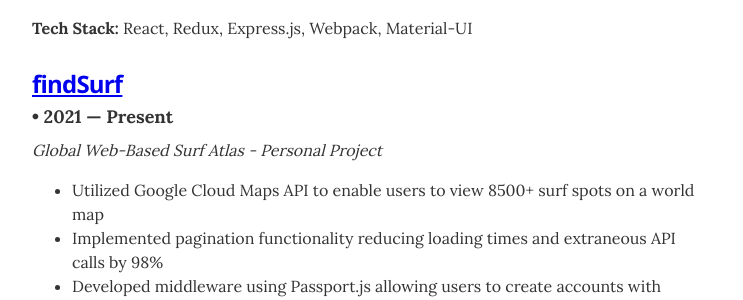
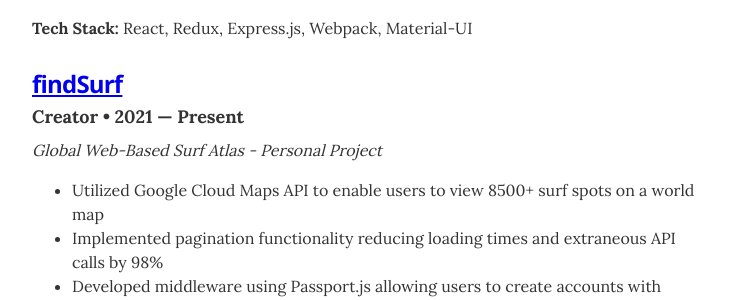
Before and after one commit to mmandina/mmandina.github.io, a Jekyll site: the page built from index.html, in a window 1280 px wide and 900 px high, scrolled down 1083 px. Shown: the part 155-455 px from the top of the window, without its empty margins (268-1011 px from the left). Built offline with Jekyll 4.4.1, drawn with Linux system fonts in a browser that asks for light colours.

Commit message:
role update

```diff
--- a/_data/projects.yml
+++ b/_data/projects.yml
@@ -12,6 +12,7 @@
 # findSurf
 - project: findSurf
   duration: 2021 &mdash; Present
+  role: Creator
   description: <em>Global Web-Based Surf Atlas - Personal Project</em><ul><li>Utilized Google Cloud Maps API to enable users to view 8500+ surf spots on a world map</li><li>Implemented pagination functionality reducing loading times and extraneous API calls by 98%</li><li>Developed middleware using Passport.js allowing users to create accounts with different permissions</li></ul>
   tech: NodeJS, ExpressJS, MongoDB Atlas, Google Cloud, HTML5, CSS, Bootstrap
   url: "http://findsurf.maxwellmandina.com/home"
```
